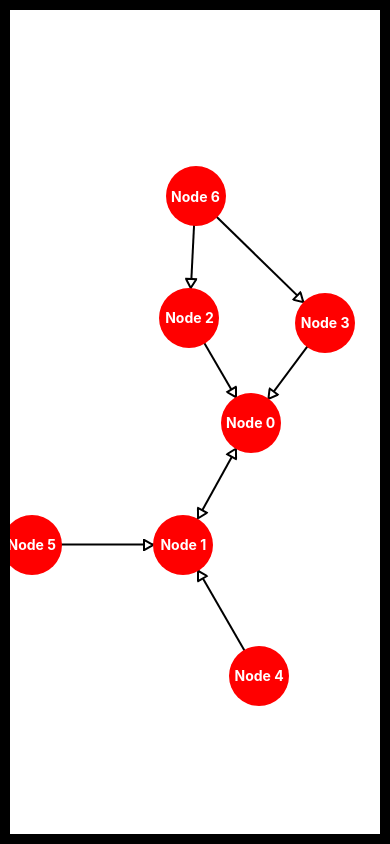
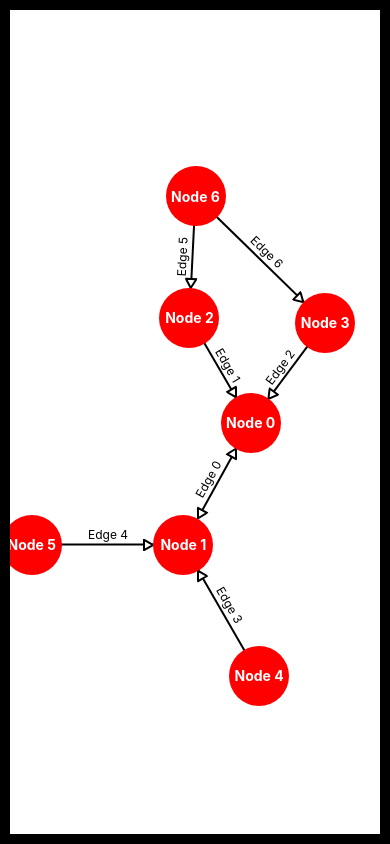
Before and after one commit to arnav-mehra/rn-graph, a React Native app: screen / in a window 390 px wide. Built offline with nearby package versions, Linux system fonts and the light colour scheme.

Commit message:
edge labels & centered views

```diff
--- /dev/null
+++ b/components/CenteredView.js
@@ -0,0 +1,32 @@
+import React from 'react';
+import { View } from 'react-native';
+
+const CenteredView = ({
+    left,
+    top,
+    angle = 0,
+    children,
+    ...otherProps
+}) => {
+    return (
+        <View
+            style={{
+                position: 'absolute',
+                left: left,
+                top: top,
+                zIndex: 1,
+                cursor: 'pointer',
+                userSelect: 'none',
+                transform: [
+                    { translate: '-50%, -50%' },
+                    { rotate: `${angle}deg` }
+                ]
+            }}
+            {...otherProps}
+        >
+            {children}
+        </View>
+    )
+};
+
+export default CenteredView;
--- a/components/Edge.js
+++ b/components/Edge.js
@@ -1,11 +1,12 @@
 import React from 'react';
-import { View } from 'react-native';
+import { View, Text } from 'react-native';
 import { Svg, Line, Polygon } from 'react-native-svg';
 
 import {
     coordToPixel,
     getTriangleCoordStr
 } from '../util';
+import CenteredView from './CenteredView';
 
 
 const Edge = ({
@@ -38,10 +39,33 @@ const Edge = ({
 
     // a precomputed value for triangle positioning.
     const pVal = (style.vertices.size + arrowStyle.size) / (2 * d);
+    const angle = Math.atan2(dy, dx) * 180 / Math.PI;
+    const absAngle = (angle + 360) % 360;
+    const uprightAngle = (absAngle > 90 && absAngle < 270) ? angle + 180 : angle;
 
     // render edge.
     return (
         <>
+            {/* Edge label */}
+            {edge.label && (
+                <CenteredView
+                    left={(ipx + fpx) / 2}
+                    top={(ipy + fpy) / 2}
+                    angle={uprightAngle}
+                >
+                    <Text
+                        style={{
+                            color: style.edges.label.color,
+                            fontSize: style.edges.label.size,
+                            fontWeight: style.edges.label.weight,
+                            paddingBottom: '50%'
+                        }}
+                    >
+                        {edge.label}
+                    </Text>
+                </CenteredView>
+            )}
+
             {/* Edge line */}
             <Svg
                 style={{
@@ -61,25 +85,17 @@ const Edge = ({
                 />
             </Svg>
 
-            {/* Directed edge */}
+            {/* Directed edge triangle */}
             {edge.directed && (
-                <View
-                    style={{
-                        position: 'absolute',
-                        overflow: 'visible',
-                        left: ipx - pVal * dx,
-                        top: ipy - pVal * dy
-                    }}
+                <CenteredView
+                    left={ipx - pVal * dx}
+                    top={ipy - pVal * dy}
+                    angle={angle}
                 >
                     <Svg
                         style={{
                             width: arrowStyle.size,
                             height: arrowStyle.size,
-                            transform: [{
-                                rotate: `${Math.atan2(dy, dx) * 180 / Math.PI}deg`
-                            }],
-                            marginTop: -arrowStyle.size / 2,
-                            marginLeft: -arrowStyle.size / 2
                         }}
                     >
                         <Polygon
@@ -89,28 +105,20 @@ const Edge = ({
                             strokeWidth={arrowStyle.width}
                         />
                     </Svg>
-                </View>
+                </CenteredView>
             )}
 
-            {/* Bidirectional edge */}
+            {/* Bidirectional edge 2nd triangle */}
             {edge.directed === 2 && (
-                <View
-                    style={{
-                        position: 'absolute',
-                        overflow: 'visible',
-                        left: fpx + pVal * dx,
-                        top: fpy + pVal * dy
-                    }}
+                <CenteredView
+                    left={fpx + pVal * dx}
+                    top={fpy + pVal * dy}
+                    angle={angle + 180}
                 >
                     <Svg
                         style={{
                             width: arrowStyle.size,
-                            height: arrowStyle.size,
-                            transform: [{
-                                rotate: `${Math.atan2(dy, dx) * 180 / Math.PI + 180}deg`
-                            }],
-                            marginTop: -arrowStyle.size / 2,
-                            marginLeft: -arrowStyle.size / 2
+                            height: arrowStyle.size
                         }}
                     >
                         <Polygon
@@ -120,7 +128,7 @@ const Edge = ({
                             strokeWidth="2"
                         />
                     </Svg>
-                </View>
+                </CenteredView>
             )}
         </>
     )
--- a/components/Vertex.js
+++ b/components/Vertex.js
@@ -7,6 +7,7 @@ import {
 } from '../util';
 
 import useDraggable from './useDraggable';
+import CenteredView from './CenteredView';
 
 
 const Vertex = ({
@@ -35,26 +36,17 @@ const Vertex = ({
 
     // render vertex.
     return (
-        <View
-            style={{
-                position: 'absolute',
-                left: px,
-                top: py,
-                zIndex: 1,
-                cursor: 'pointer',
-                userSelect: 'none'
-            }}
+        <CenteredView
+            left={px}
+            top={py}
             {...wrapperProps}
         >
             <View
                 style={{
                     backgroundColor: style.vertices.color,
                     borderRadius: style.vertices.radius,
-
                     width: style.vertices.size,
                     height: style.vertices.size,
-                    marginLeft: '-50%',
-                    marginTop: '-50%',
 
                     display: 'flex',
                     justifyContent: 'center',
@@ -67,10 +59,10 @@ const Vertex = ({
                         fontWeight: style.vertices.textWeight,
                     }}
                 >
-                    {vert.name}
+                    {vert.label}
                 </Text>
             </View>
-        </View>
+        </CenteredView>
     )
 };
 
--- a/util.js
+++ b/util.js
@@ -1,23 +1,23 @@
 // TEMPORARY TEST DATA
 
 export const vertices = [
-    { id: 0, name: 'Node 0' },
-    { id: 1, name: 'Node 1' },
-    { id: 2, name: 'Node 2' },
-    { id: 3, name: 'Node 3' },
-    { id: 4, name: 'Node 4' },
-    { id: 5, name: 'Node 5' },
-    { id: 6, name: 'Node 6' },
+    { id: 0, label: 'Node 0' },
+    { id: 1, label: 'Node 1' },
+    { id: 2, label: 'Node 2' },
+    { id: 3, label: 'Node 3' },
+    { id: 4, label: 'Node 4' },
+    { id: 5, label: 'Node 5' },
+    { id: 6, label: 'Node 6' },
 ];
 
 export const edges = [
-    { from: 0, to: 1, directed: 2 },
-    { from: 0, to: 2, directed: true },
-    { from: 0, to: 3, directed: true },
-    { from: 1, to: 4, directed: true },
-    { from: 1, to: 5, directed: true },
-    { from: 2, to: 6, directed: true },
-    { from: 3, to: 6, directed: true },
+    { from: 0, to: 1, directed: 2, label: 'Edge 0' },
+    { from: 0, to: 2, directed: true, label: 'Edge 1' },
+    { from: 0, to: 3, directed: true, label: 'Edge 2' },
+    { from: 1, to: 4, directed: true, label: 'Edge 3' },
+    { from: 1, to: 5, directed: true, label: 'Edge 4' },
+    { from: 2, to: 6, directed: true, label: 'Edge 5' },
+    { from: 3, to: 6, directed: true, label: 'Edge 6' },
 ];
 
 // TRUE START OF util.js
@@ -29,6 +29,7 @@ export const DEFAULT_STYLE = {
     vertices: {
         textColor: 'white',
         textWeight: 'bold',
+        textSize: 20,
         color: 'red',
         radius: '50%',
         size: 60
@@ -48,29 +49,23 @@ export const DEFAULT_STYLE = {
             color: 'black',
             width: 2,
             fill: 'white'
+        },
+        label: {
+            color: 'black',
+            size: 12,
+            weight: 'normal'
         }
     }
 };
 
 export const inheritDefaultStyle = (inputStyle) => {
     return {
-        vertices: {
-            ...DEFAULT_STYLE.vertices,
-            ...inputStyle?.vertices
-        },
-        frame: {
-            ...DEFAULT_STYLE.frame,
-            ...inputStyle?.frame
-        },
+        vertices: { ...DEFAULT_STYLE.vertices, ...inputStyle?.vertices },
+        frame: { ...DEFAULT_STYLE.frame, ...inputStyle?.frame },
         edges: {
-            line: {
-                ...DEFAULT_STYLE.edges.line,
-                ...inputStyle?.edges?.line
-            },
-            arrow: {
-                ...DEFAULT_STYLE.edges.arrow,
-                ...inputStyle?.edges?.arrow
-            }
+            line: { ...DEFAULT_STYLE.edges.line, ...inputStyle?.edges?.line },
+            arrow: { ...DEFAULT_STYLE.edges.arrow, ...inputStyle?.edges?.arrow },
+            label: { ...DEFAULT_STYLE.edges.label, ...inputStyle?.edges?.label }
         }
     };
 };
@@ -87,6 +82,8 @@ export const getTriangleCoordStr = (size) => {
     return str;
 };
 
+// COORDINATE TRANSFORMS
+
 export const coordToPixelDelta = (d, zoom) => zoom * d;
 
 export const pixelToCoordDelta = (d, zoom) => d / zoom;
@@ -101,12 +98,7 @@ export const coordToPixel = (x, y, zoom, pan) => ([
     zoom * y + pan[1]
 ]);
 
-export const distanceToForce = (distSq, isEdge) => {
-    if (distSq < 0.4 * 0.4) return -4; // repel
-    if (!isEdge) return 0; // no edge, no attract. neutral
-    if (distSq < 0.6 * 0.6) return 0; // neutral
-    return (4 * distSq); // attract
-};
+// INTIALIZATION
 
 export const initVertexEdgeMaps = (verts, eds, vertexMap, edgeMap) => {
     for (const v of verts) {
@@ -117,43 +109,6 @@ export const initVertexEdgeMaps = (verts, eds, vertexMap, edgeMap) => {
         edgeMap[e.from][e.to] = e;
         edgeMap[e.to] = edgeMap[e.to] || new Map();
         edgeMap[e.to][e.from] = e;
-    }
-};
-
-export const updateLocation = (verts, edgeMap) => {
-    for (let i = 0; i < verts.length; i++) {
-        for (let j = i + 1; j < verts.length; j++) {
-            const from = verts[i];
-            const to = verts[j];
-
-            const dx = from.x - to.x;
-            const dy = from.y - to.y;
-            const dSq = dx * dx + dy * dy;
-
-            const f = distanceToForce(
-                dSq,
-                edgeMap[from.id]?.[to.id] || edgeMap[to.id]?.[from.id]
-            );
-            if (f == 0) continue;
-
-            const xd = dx * f * FPS_INV;
-            const yd = dy * f * FPS_INV;
-
-            if (from.fixed) {
-                to.x += 2 * xd;
-                to.y += 2 * yd;
-                continue;
-            }
-            if (to.fixed) {
-                from.x -= 2 * xd;
-                from.y -= 2 * yd;
-                continue;
-            }
-            from.x -= xd;
-            from.y -= yd;
-            to.x += xd;
-            to.y += yd;
-        }
     }
 };
 
@@ -168,6 +123,28 @@ export const initVertexLocations = (verts, edgeMap, vertexMap) => {
         v.x = 1;
         v.y = 1;
         dfsLocations(v, seen, 0, edgeMap, vertexMap);
+    }
+};
+
+export const dfsLocations = (prevPoint, seen, prevTheta, edgeMap, vertexMap) => {
+    const edgesMap = edgeMap[prevPoint.id] || {};
+    const edges = Object.values(edgesMap);
+
+    const filteredEdges = [];
+    for (const e of edges) {
+        if (seen.has(e.to)) continue;
+        seen.add(e.to);
+        filteredEdges.push(e);
+    }
+
+    const theta = (1 / edges.length) * (2 * Math.PI);
+    for (let i = 0; i < filteredEdges.length; i++) {
+        const e = filteredEdges[i];
+        const v = vertexMap[e.to];
+        const angle = theta * (i + 1) + prevTheta;
+        v.x = prevPoint.x + Math.cos(angle) * 0.5;
+        v.y = prevPoint.y + Math.sin(angle) * 0.5;
+        dfsLocations(v, seen, angle - Math.PI, edgeMap, vertexMap);
     }
 };
 
@@ -212,24 +189,48 @@ export const initPanAndZoom = (verts, window) => {
     return zoom;
 };
 
-export const dfsLocations = (prevPoint, seen, prevTheta, edgeMap, vertexMap) => {
-    const edgesMap = edgeMap[prevPoint.id] || {};
-    const edges = Object.values(edgesMap);
+// INCREMENTAL UPDATES
 
-    const filteredEdges = [];
-    for (const e of edges) {
-        if (seen.has(e.to)) continue;
-        seen.add(e.to);
-        filteredEdges.push(e);
-    }
+export const distanceToForce = (distSq, isEdge) => {
+    if (distSq < 0.4 * 0.4) return -4; // repel
+    if (!isEdge) return 0; // no edge, no attract. neutral
+    if (distSq < 0.6 * 0.6) return 0; // neutral
+    return (4 * distSq); // attract
+};
 
-    const theta = (1 / edges.length) * (2 * Math.PI);
-    for (let i = 0; i < filteredEdges.length; i++) {
-        const e = filteredEdges[i];
-        const v = vertexMap[e.to];
-        const angle = theta * (i + 1) + prevTheta;
-        v.x = prevPoint.x + Math.cos(angle) * 0.5;
-        v.y = prevPoint.y + Math.sin(angle) * 0.5;
-        dfsLocations(v, seen, angle - Math.PI, edgeMap, vertexMap);
+export const updateLocation = (verts, edgeMap) => {
+    for (let i = 0; i < verts.length; i++) {
+        for (let j = i + 1; j < verts.length; j++) {
+            const from = verts[i];
+            const to = verts[j];
+
+            const dx = from.x - to.x;
+            const dy = from.y - to.y;
+            const dSq = dx * dx + dy * dy;
+
+            const f = distanceToForce(
+                dSq,
+                edgeMap[from.id]?.[to.id] || edgeMap[to.id]?.[from.id]
+            );
+            if (f == 0) continue;
+
+            const xd = dx * f * FPS_INV;
+            const yd = dy * f * FPS_INV;
+
+            if (from.fixed) {
+                to.x += 2 * xd;
+                to.y += 2 * yd;
+            }
+            else if (to.fixed) {
+                from.x -= 2 * xd;
+                from.y -= 2 * yd;
+            }
+            else {
+                from.x -= xd;
+                from.y -= yd;
+                to.x += xd;
+                to.y += yd;
+            }
+        }
     }
 };
```
